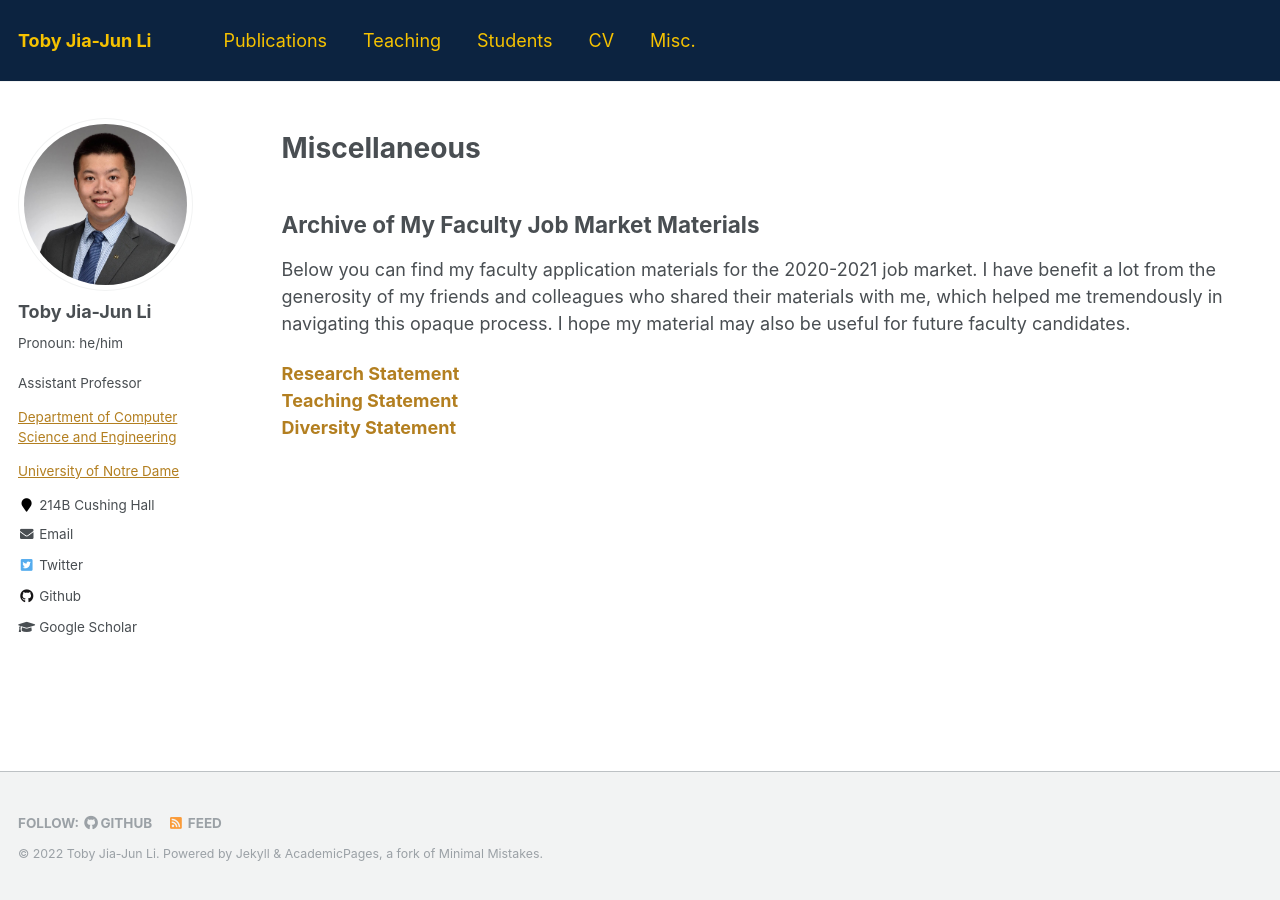
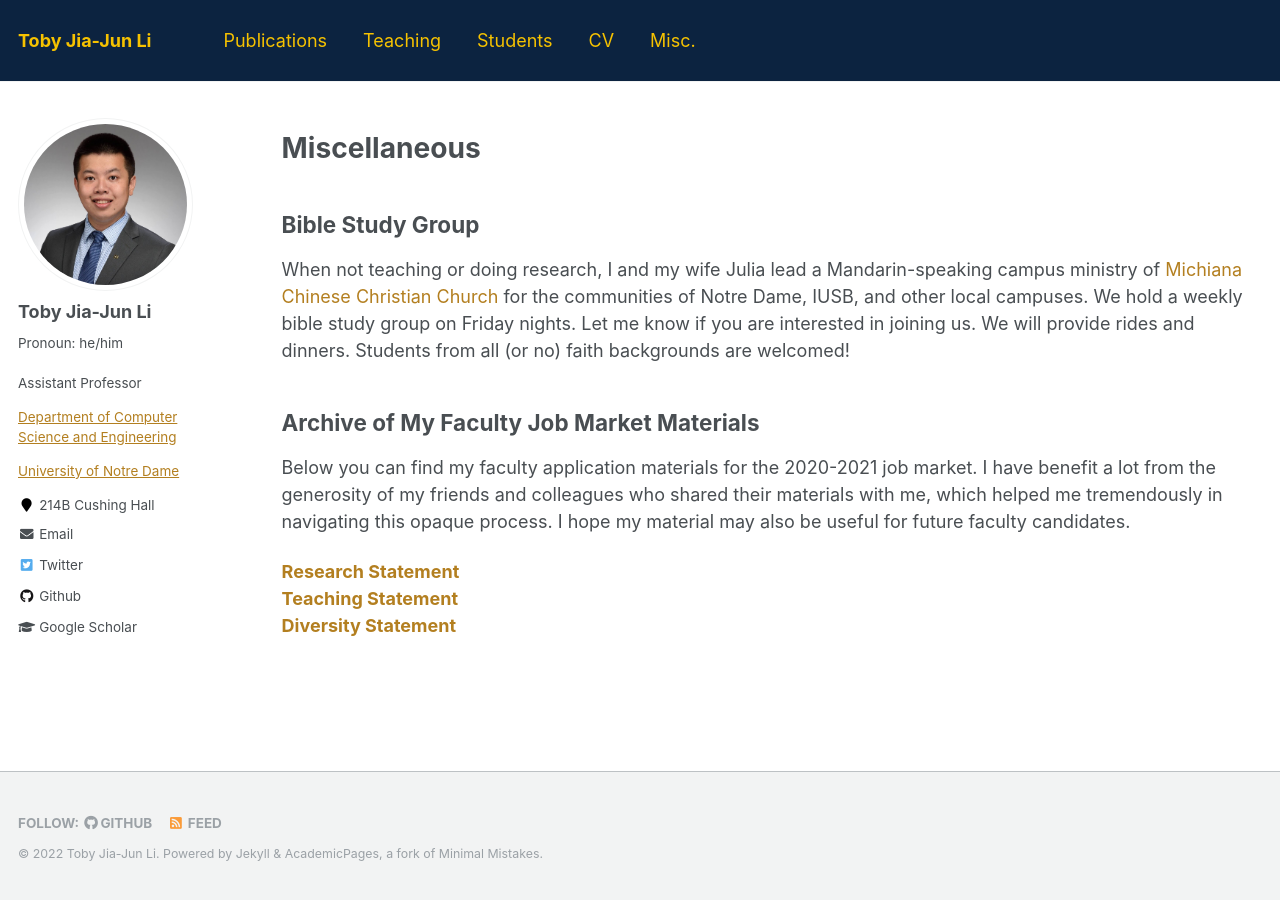
Before and after one commit to yuhuang-lab/yuhuang-lab.github.io, a Jekyll site: the page built from _pages/misc.md, in a window 1280 px wide. Built offline with Jekyll 4.4.1, drawn with Linux system fonts in a browser that asks for light colours.

Commit message:
Update misc.md

```diff
--- a/_pages/misc.md
+++ b/_pages/misc.md
@@ -6,6 +6,9 @@ author_profile: true
 ---
 Miscellaneous
 =====
+## Bible Study Group
+When not teaching or doing research, I and my wife Julia lead a Mandarin-speaking campus ministry of <a href="https://mcccin.org/" target="_blank">Michiana Chinese Christian Church</a> for the communities of Notre Dame, IUSB, and other local campuses. We hold a weekly bible study group on Friday nights. Let me know if you are interested in joining us. We will provide rides and dinners. Students from all (or no) faith backgrounds are welcomed!
+
 ## Archive of My Faculty Job Market Materials
 Below you can find my faculty application materials for the 2020-2021 job market. I have benefit a lot from the generosity of my friends and colleagues who shared their materials with me, which helped me tremendously in navigating this opaque process. I hope my material may also be useful for future faculty candidates.
 
```
